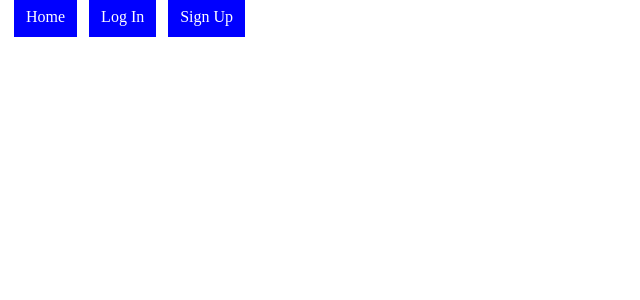
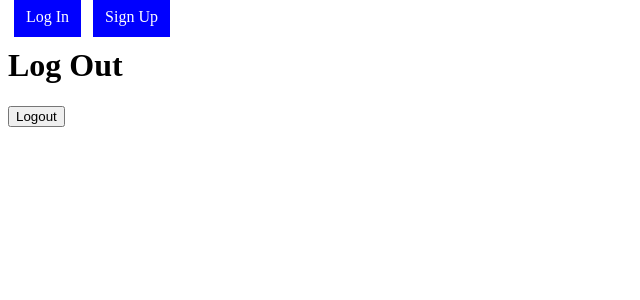
Before and after one commit to EricEntropy/frontend-ProjectV, a React (Create React App) app: page /logout in a window 1280 px wide. Shown: the top 300 px of the page, without its empty margins (0-640 px from the left). Built offline with nearby package versions, Linux system fonts and the light colour scheme.

Commit message:
refactor navbar and started working on logout

```diff
--- a/src/App.js
+++ b/src/App.js
@@ -5,6 +5,7 @@ import SignupContainer from './container/SignupContainer';
 import HomeContainer from './container/HomeContainer';
 import { BrowserRouter as Router, Route } from "react-router-dom";
 import { connect } from "react-redux";
+import Logout from "./components/Logout"
 
 class App extends Component {
   render() {
@@ -14,14 +15,15 @@ class App extends Component {
     return (
     <Router>
       <div>
-        <Navbar/>
+        <Navbar signedup={this.props.signedup}/>
         <Route exact path="/" component={HomeContainer } />
         <Route exact path="/login" component={LoginContainer} />
-        <Route exact path="/signup" component={SignupContainer} />
+      <Route exact path="/signup" component={SignupContainer} />
+        <Route exact path="/logout" component={Logout} signedup={this.props.signedup} />
       </div>
     </Router>
     );
-  }
+    }
 };
 
 const mapStateToProps = (state) => {
--- a/src/actions/UserActions.js
+++ b/src/actions/UserActions.js
@@ -36,6 +36,7 @@ export const userLogin = (data) =>{
         fetch("http://localhost:4000/login", configuration)
         .then((resp) => resp.json())
         .then((response) => {
+            debugger
             localStorage.setItem("jwt", response.jwt);
             dispatch({type: "ADD_USER", user: response.user})
         });
--- /dev/null
+++ b/src/components/Logout.js
@@ -0,0 +1,25 @@
+import React from "react";
+
+class Logout extends React.Component{
+
+    handleSubmit= (e) =>{
+        e.preventDefault();
+        localStorage.clear();
+        this.props.signedup = false;
+    }
+
+    render(){
+
+        return(
+            <div>
+                <form onSubmit={this.handleSubmit}>
+                    <h1>Log Out</h1>
+                    <input type="submit" value="Logout"></input>
+                </form>
+            </div>
+        )
+    }
+
+}
+
+export default Logout;
--- a/src/components/Navbar.js
+++ b/src/components/Navbar.js
@@ -12,16 +12,9 @@ const link = {
 
 class Navbar extends React.Component{
     render(){
+        if(this.props.signedup === false){
             return(
                 <div>
-                    <NavLink
-                    to="/"
-                    exact
-                    style={link}
-                    activeStyle={{background: "red"}}>
-                        Home
-                    </NavLink>
-
                     <NavLink
                     to="/login"
                     exact
@@ -38,7 +31,28 @@ class Navbar extends React.Component{
                     Sign Up
                     </NavLink>
                 </div>
+            )
+        }else{
+            return(
+                <div>
+                    <NavLink
+                    to="/"
+                    exact
+                    style={link}
+                    activeStyle={{background: "red"}}>
+                        Home
+                    </NavLink>
+
+                    <NavLink
+                    to="/logout"
+                    exact
+                    style={link}
+                    activeStyle={{background: "red"}}>
+                    Log Out
+                    </NavLink>
+                </div>
             );
+        }
     }
 }
 
--- a/src/reducers/RootReducer.js
+++ b/src/reducers/RootReducer.js
@@ -2,7 +2,7 @@ const RootReducer = (
     state = {
         loading: false,
         signedup: false,
-        user: "",
+        user: 0,
     }, action) => {
 
     switch(action.type){
```
